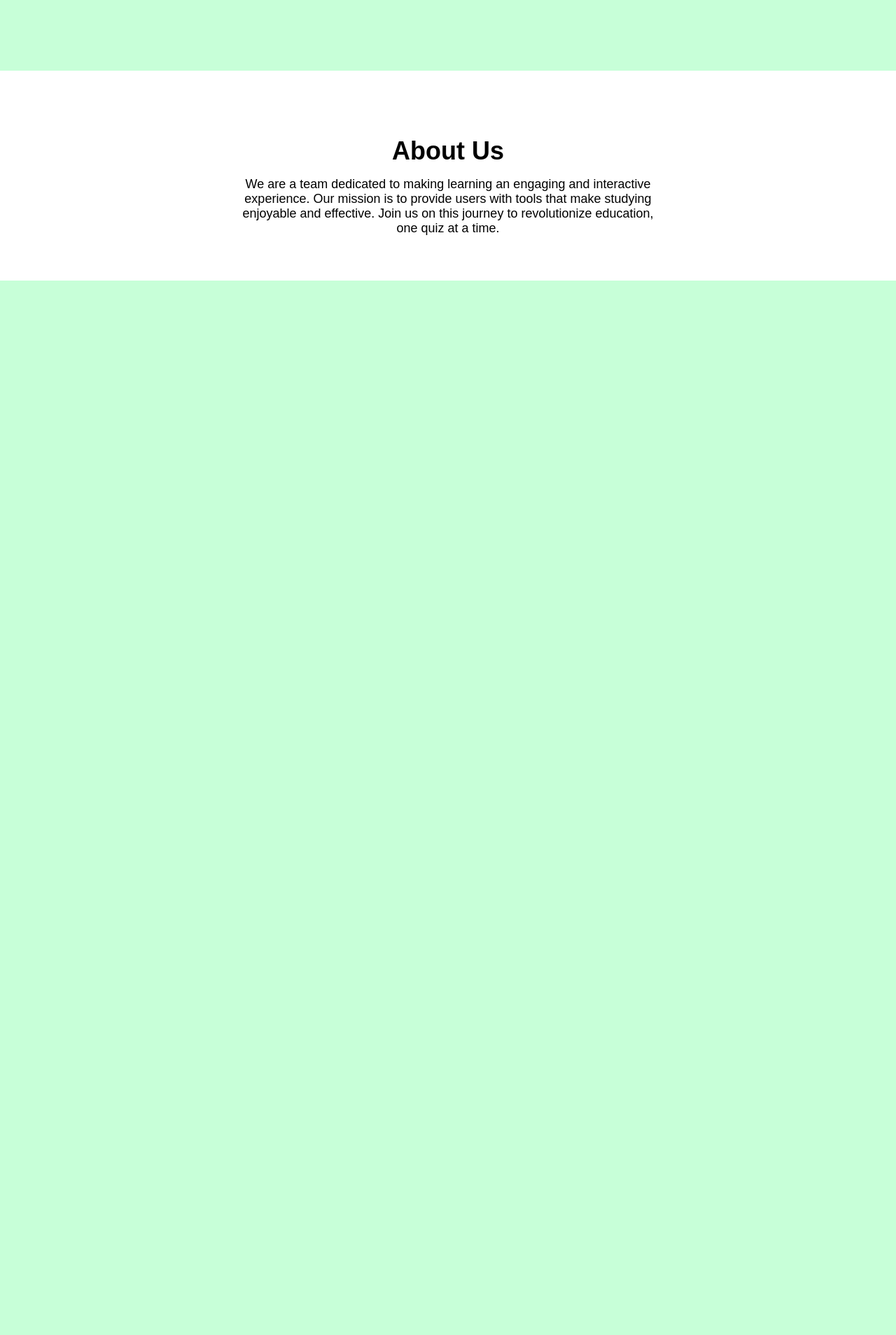
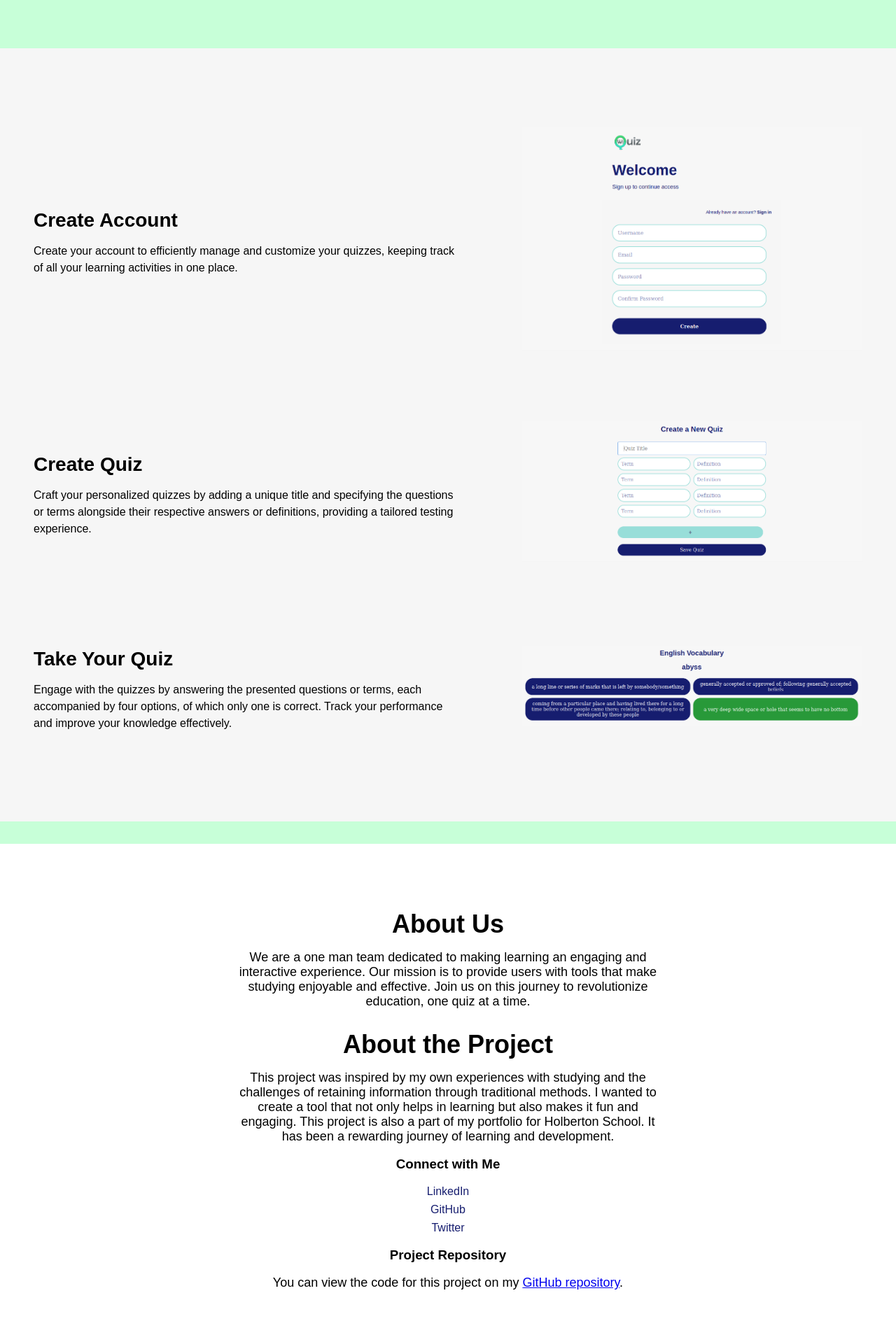
Before and after one commit to othmandaha/WiQuiz, a Flask app: page / in a window 1280 px wide. Shown: the part 593-2501 px from the top of the page at 70% size. Before the commit the page ends 994 px from the top, so only its background shows below. Run offline with Flask 3, Linux system fonts and the light colour scheme.

Commit message:
landing page updated

```diff
--- a/app/static/1-landing.css
+++ b/app/static/1-landing.css
@@ -1,3 +1,4 @@
+/* General Styles */
 body {
     font-family: Arial, sans-serif;
     margin: 0;
@@ -7,6 +8,7 @@ body {
     scroll-behavior: smooth;
 }
 
+/* Navigation Styles */
 nav {
     background-color: #F6F6F6;
     color: #161D6F;
@@ -127,6 +129,48 @@ main {
     height: auto;
 }
 
+/* Features Section */
+.features-section {
+    padding: 4rem 2rem;
+    background-color: #f6f6f6;
+}
+
+.feature-item {
+    display: flex;
+    justify-content: space-between;
+    align-items: center;
+    padding: 2rem 0;
+}
+
+.feature-item.reverse {
+    flex-direction: row-reverse;
+}
+
+.feature-text {
+    width: 50%;
+    padding: 1rem;
+}
+
+.feature-text h2 {
+    font-size: 28px;
+    margin-bottom: 1rem;
+}
+
+.feature-text p {
+    font-size: 16px;
+    line-height: 1.5;
+}
+
+.feature-image {
+    width: 40%;
+    padding: 1rem;
+}
+
+.feature-image img {
+    width: 100%;
+    height: auto;
+}
+
 /* About Us Section */
 .about-us-section {
     background-color: white;
@@ -146,8 +190,40 @@ main {
     margin: 0 auto;
 }
 
+.about-us-section ul {
+    list-style-type: none;
+    padding: 0;
+    margin: 1rem 0;
+}
 
-.message.success {
+.about-us-section ul li {
+    margin-bottom: 0.5rem;
+}
+
+.about-us-section ul li a {
+    color: #161D6F;
+    text-decoration: none;
+    font-size: 16px;
+}
+
+.about-us-section ul li a:hover {
+    text-decoration: underline;
+}
+
+/* Flash Messages */
+.alert {
+    padding: 15px;
+    margin-bottom: 20px;
+    border: 1px solid transparent;
+    border-radius: 4px;
+}
+
+.alert-success {
+    color: #155724;
     background-color: #d4edda;
-    color: #155724;
+    border-color: #c3e6cb;
 }
+
+.alert-danger {
+    color: #721c24;
+    background-color:
--- a/app/templates/landing.html
+++ b/app/templates/landing.html
@@ -16,9 +16,51 @@
         </div>
     </div>
 </main>
+
+<!-- Features Section -->
+<section id="features" class="features-section">
+    <div class="feature-item">
+        <div class="feature-text">
+            <h2>Create Account</h2>
+            <p>Create your account to efficiently manage and customize your quizzes, keeping track of all your learning activities in one place.</p>
+        </div>
+        <div class="feature-image">
+            <img src="{{ url_for('static', filename='images/account.png') }}" alt="Create Account Screenshot">
+        </div>
+    </div>
+    <div class="feature-item reverse">
+        <div class="feature-image">
+            <img src="{{ url_for('static', filename='images/create.png') }}" alt="Create Quiz Screenshot">
+        </div>
+        <div class="feature-text">
+            <h2>Create Quiz</h2>
+            <p>Craft your personalized quizzes by adding a unique title and specifying the questions or terms alongside their respective answers or definitions, providing a tailored testing experience.</p>
+        </div>
+    </div>
+    <div class="feature-item">
+        <div class="feature-text">
+            <h2>Take Your Quiz</h2>
+            <p>Engage with the quizzes by answering the presented questions or terms, each accompanied by four options, of which only one is correct. Track your performance and improve your knowledge effectively.</p>
+        </div>
+        <div class="feature-image">
+            <img src="{{ url_for('static', filename='images/take.png') }}" alt="Take Quiz Screenshot">
+        </div>
+    </div>
+</section>
+
 <!-- About Us Section -->
 <section id="about-us" class="about-us-section">
     <h2>About Us</h2>
-    <p>We are a team dedicated to making learning an engaging and interactive experience. Our mission is to provide users with tools that make studying enjoyable and effective. Join us on this journey to revolutionize education, one quiz at a time.</p>
+    <p>We are a one man team dedicated to making learning an engaging and interactive experience. Our mission is to provide users with tools that make studying enjoyable and effective. Join us on this journey to revolutionize education, one quiz at a time.</p>
+    <h2>About the Project</h2>
+    <p>This project was inspired by my own experiences with studying and the challenges of retaining information through traditional methods. I wanted to create a tool that not only helps in learning but also makes it fun and engaging. This project is also a part of my portfolio for Holberton School. It has been a rewarding journey of learning and development.</p>
+    <h3>Connect with Me</h3>
+    <ul>
+        <li><a href="https://www.linkedin.com/in/othman-daha-82727a275/" target="_blank">LinkedIn</a></li>
+        <li><a href="https://github.com/othmandaha" target="_blank">GitHub</a></li>
+        <li><a href="https://twitter.com/" target="_blank">Twitter</a></li>
+    </ul>
+    <h3>Project Repository</h3>
+    <p>You can view the code for this project on my <a href="https://github.com/othmandaha/WiQuiz.git" target="_blank">GitHub repository</a>.</p>
 </section>
 {% endblock %}
```
Also changed, not shown: app/static/images/account.png (added), app/static/images/create.png (added), app/static/images/take.png (added), instance/site.db.
